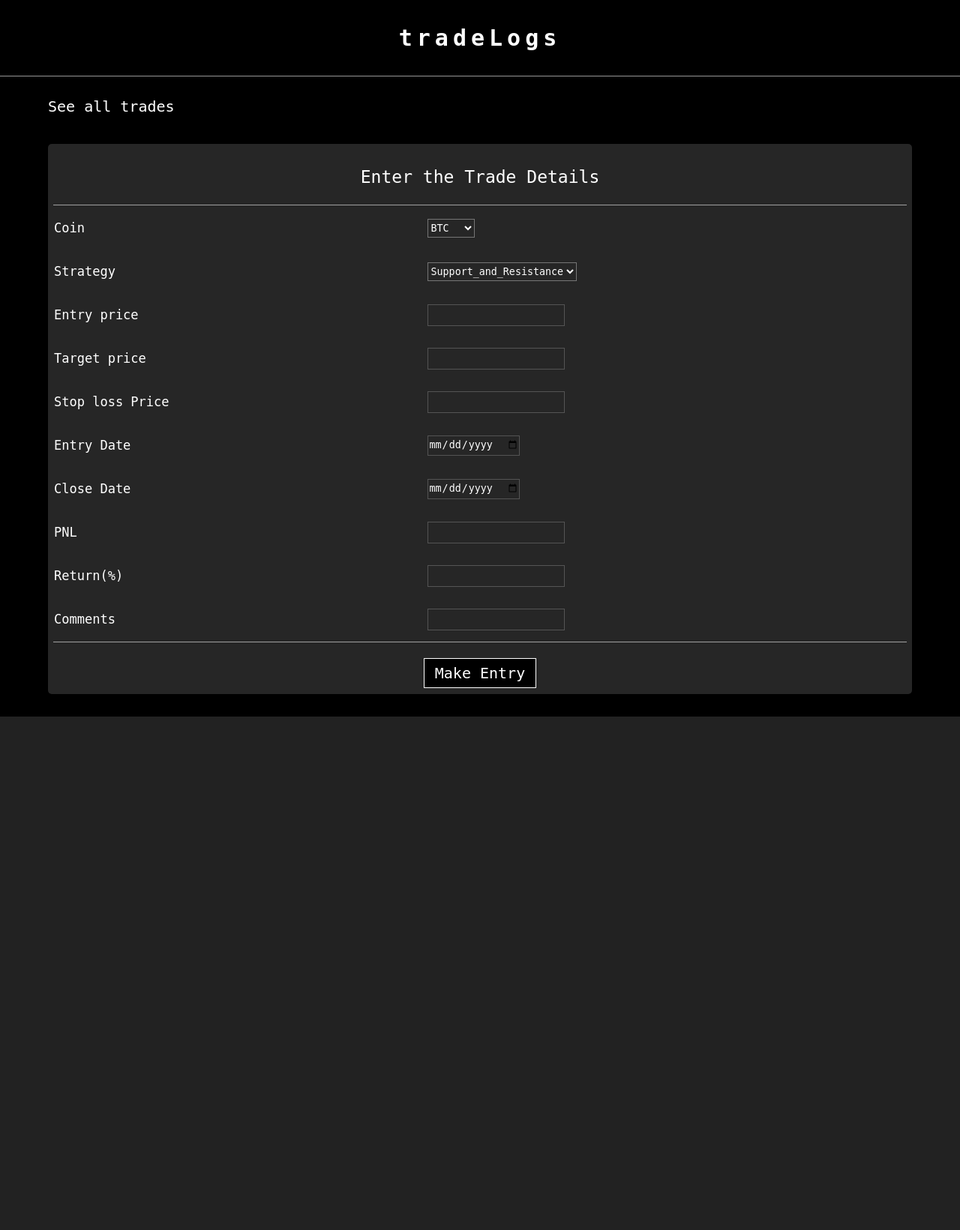
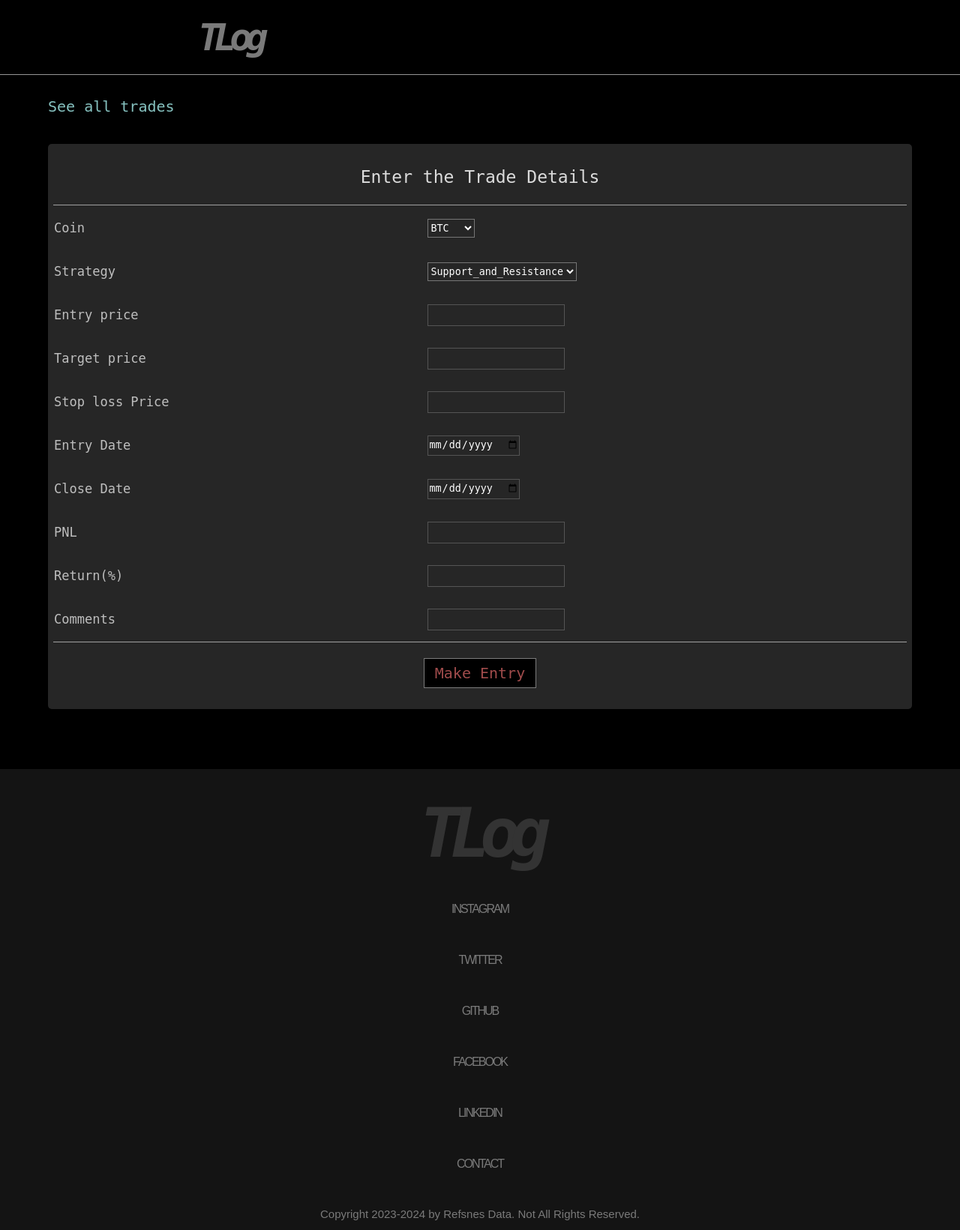
Before and after one commit to girishmogaveera101/tradesLog, a Flask app: page / in a window 1280 px wide. Shown: the whole page at 75% size. Before the commit the page ends 956 px from the top, so only its background shows below. Run offline with Flask 3, Linux system fonts and the light colour scheme.

Commit message:
added footer

```diff
--- a/entry.txt
+++ b/entry.txt
@@ -1,3 +1,2 @@
-BTC<>Support_and_Resistance<>500<>16540<>500<>2024-09-03<>2024-04-06<>-167<>-1<>took loss closed posirion at entry price
 BTC<>Support_and_Resistance<>42<>234<>234<>0342-04-02<>4224-04-03<>232<>34<>42f34f4
-BTC<>Support_and_Resistance<>42<>234<>234<>0342-04-02<>4224-04-03<>232<>34<>42f34f4
+MATIC<>FVG<>42<>7321<>234<>2222-02-02<>0033-02-03<>2<>12<>hii
--- a/static/styles/index.css
+++ b/static/styles/index.css
@@ -18,12 +18,16 @@ a{
 }
 
 .headerMain{
-    color: white;
-    font-weight: bolder;
+    color: rgb(122, 122, 122);
+    margin-top: 0px;
+    font-weight: bold;
+    font-style: italic;
+    font-size: 50px;
+    letter-spacing: -9px;
+    margin-bottom: 0;
+    margin-left: 20.5%;
+    text-align: left;
     font-family: monospace;
-    letter-spacing: 6px;
-    font-size: 30px;
-    text-align: center;
 }
 
 
@@ -33,7 +37,7 @@ a{
     font-size: 20px;
     font-family: monospace;
     margin-left: 5%;
-    color: white;
+    color: rgb(134, 194, 192);
 }
 
 #table2{
@@ -47,11 +51,13 @@ a{
 }
 #dataEnter{
     text-align: center;
+    color: rgb(219, 219, 219);
     font-size: 23px;
     font-family: monospace;
 }
 .data{
     font-family: monospace;
+    color: rgb(190, 190, 190);
     font-size: 17px;
 }
 .dataInput{
@@ -72,15 +78,16 @@ a{
     height: 40px;
     margin-top: 20px;
     width: 150px;
+    margin-bottom: 20px;
     font-family: monospace;
     transition-duration: 0.2s;
     font-size: 20px;
-    border: 1px solid white;
-    color: white;
+    border: 1px solid rgb(124, 124, 124);
+    color: rgb(161, 76, 76);
 }
 #makeEntry:hover{
-    background-color: rgb(134, 134, 134);
-    color: black;
+    background-color: rgb(163, 163, 163);
+    color: rgb(55, 29, 97);
 }
 
 #message{
@@ -88,3 +95,43 @@ a{
     font-size: 40px;
     margin-top: 50px;
 }
+
+
+
+
+#footer{
+    background-color: rgb(20, 20, 20);
+    width: 100%;
+    margin-top: 80px;
+}
+#footer td{
+    border: 0px solid  white;
+}
+#footerText{
+    color: rgb(122, 122, 122);
+    font-weight: lighter;
+    font-size: 16px;
+    margin-bottom: 30px;
+    letter-spacing: -2px;
+    text-align: center;
+    font-family: Arial, Helvetica, sans-serif;
+}
+#footerLogo{
+    color: rgb(51, 51, 51);
+    margin-top: 30px;
+    font-weight: bold;
+    font-style: italic;
+    font-size: 90px;
+    letter-spacing: -14px;
+    margin-bottom: 20px;
+    text-align: center;
+    font-family: monospace;
+}
+#copyrightText{
+    color: rgb(122, 122, 122);
+    font-weight: lighter;
+    font-size: 15px;
+    margin-bottom: 10px;
+    text-align: center;
+    font-family: Arial, Helvetica, sans-serif;
+}
--- a/templates/index.html
+++ b/templates/index.html
@@ -11,7 +11,7 @@
     <table id="table1">
         <tr>
             <td>
-                <p class="headerMain">tradeLogs</p>
+                <p class="headerMain">TLog</p>
             </td>
         </tr>
     </table>
@@ -128,7 +128,50 @@
             </td>
         </tr>
     </table>
-    </form>
+</form>
+
+    <table id="footer">
+        <tr>
+            <td>
+                <p id="footerLogo">TLog</p>
+            </td>
+        </tr>
+        <tr>
+            <td>
+                <p id="footerText">INSTAGRAM</p>
+            </td>
+        </tr>
+        <tr>
+            <td>
+                <p id="footerText">TWITTER</p>
+            </td>
+        </tr>
+        <tr>
+            <td>
+                <p id="footerText">GITHUB</p>
+            </td>
+        </tr>
+        <tr>
+            <td>
+                <p id="footerText">FACEBOOK</p>
+            </td>
+        </tr>
+        <tr>
+            <td>
+                <p id="footerText">LINKEDIN</p>
+            </td>
+        </tr>
+        <tr>
+            <td>
+                <p id="footerText">CONTACT</p>
+            </td>
+        </tr>
+        <tr>
+            <td>
+                <p id="copyrightText">Copyright 2023-2024 by Refsnes Data. Not All Rights Reserved.</p>
+            </td>
+        </tr>
+    </table>
 </body>
 <script>
     function message1(){
```
Also changed, not shown: static/styles/entry.css (+56 -9 lines), templates/entry.html (+43 -1 lines).
